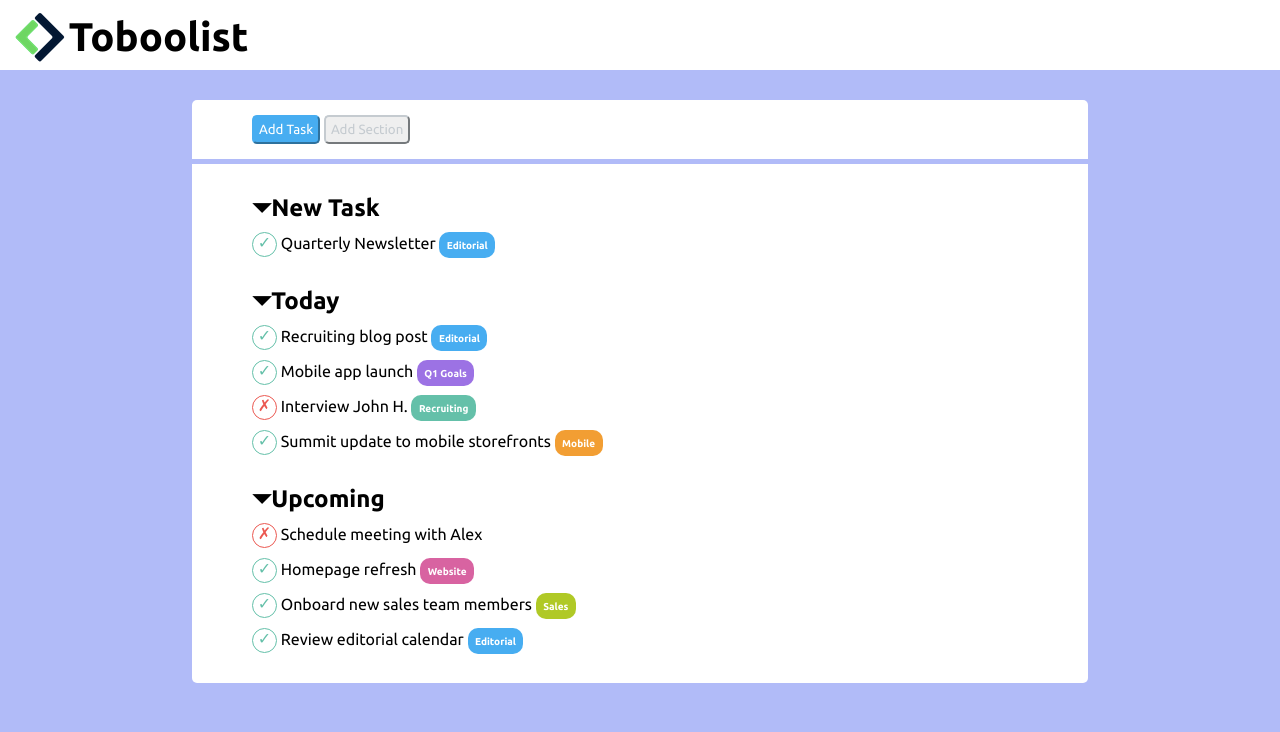
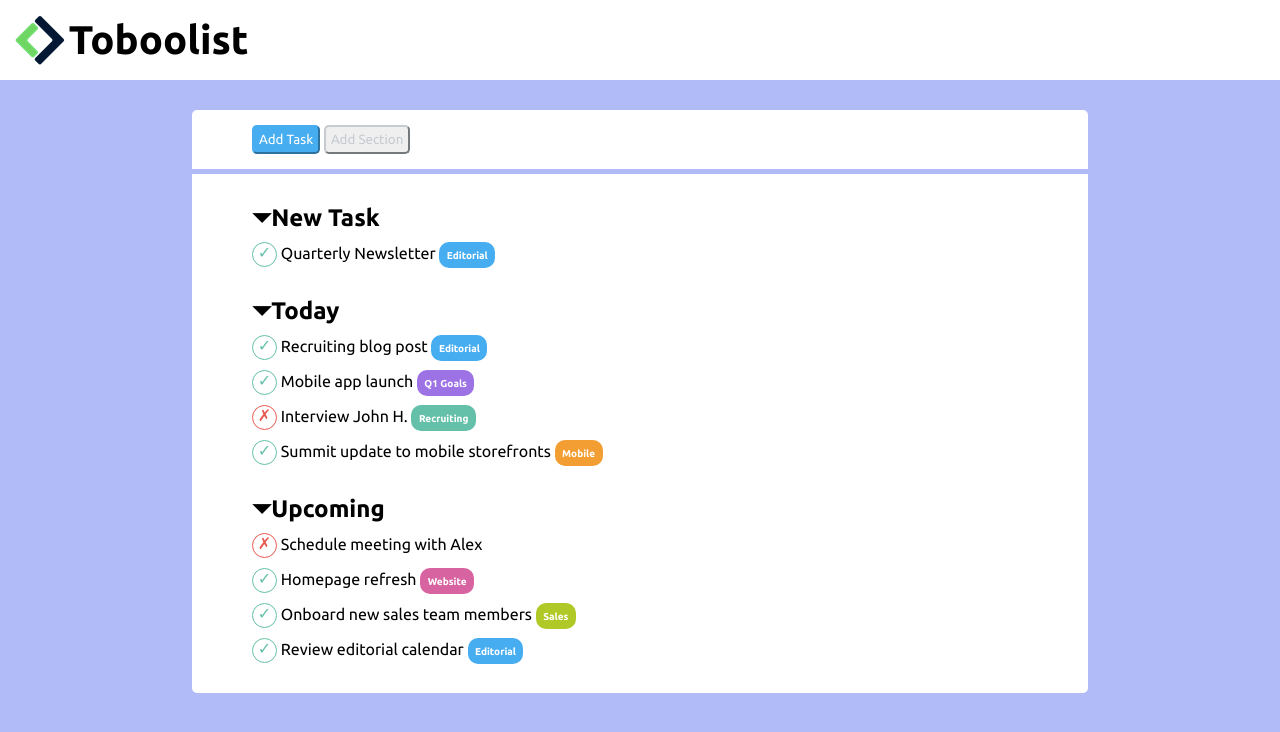
Before and after one commit to 0xbrax/html-css-toboolist, a plain HTML site: page index.html in a window 1280 px wide. Drawn offline with Linux system fonts and the light colour scheme.

Commit message:
Final version bug fix ok

```diff
--- a/css/style.css
+++ b/css/style.css
@@ -10,20 +10,15 @@ body {
 }
 
 header {
-    height: 70px;
     background-color: #FFF;
-    line-height: 70px;
-    padding-left: 15px;
+    padding: 15px;
 }
 
 #logo-img {
-    height: 50px;
     vertical-align: middle;
 }
 
 #logo-txt {
-    display: inline-block;
-    height: 70px;
     font-size: 40px;
     font-weight: 700;
     vertical-align: middle;
```
